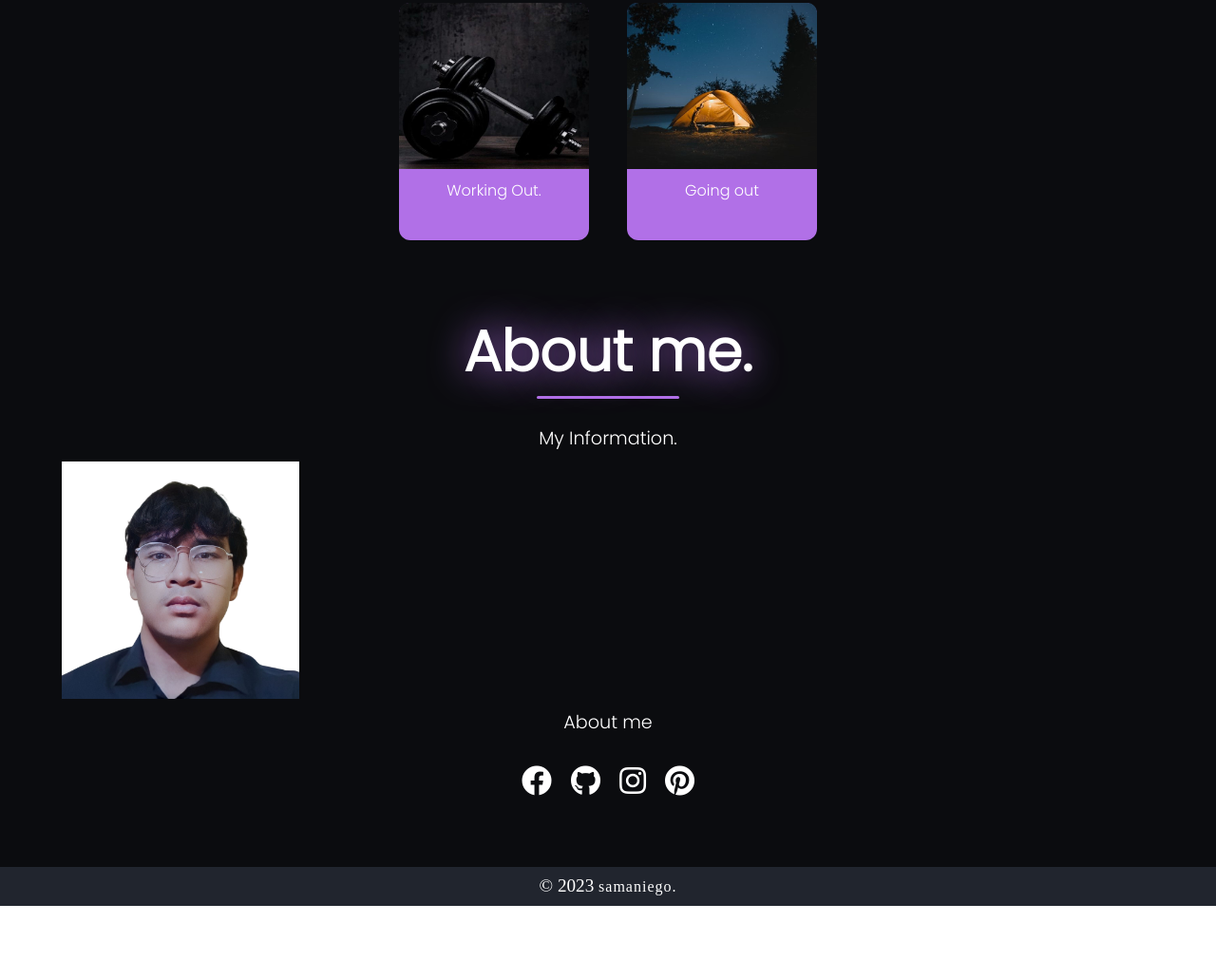
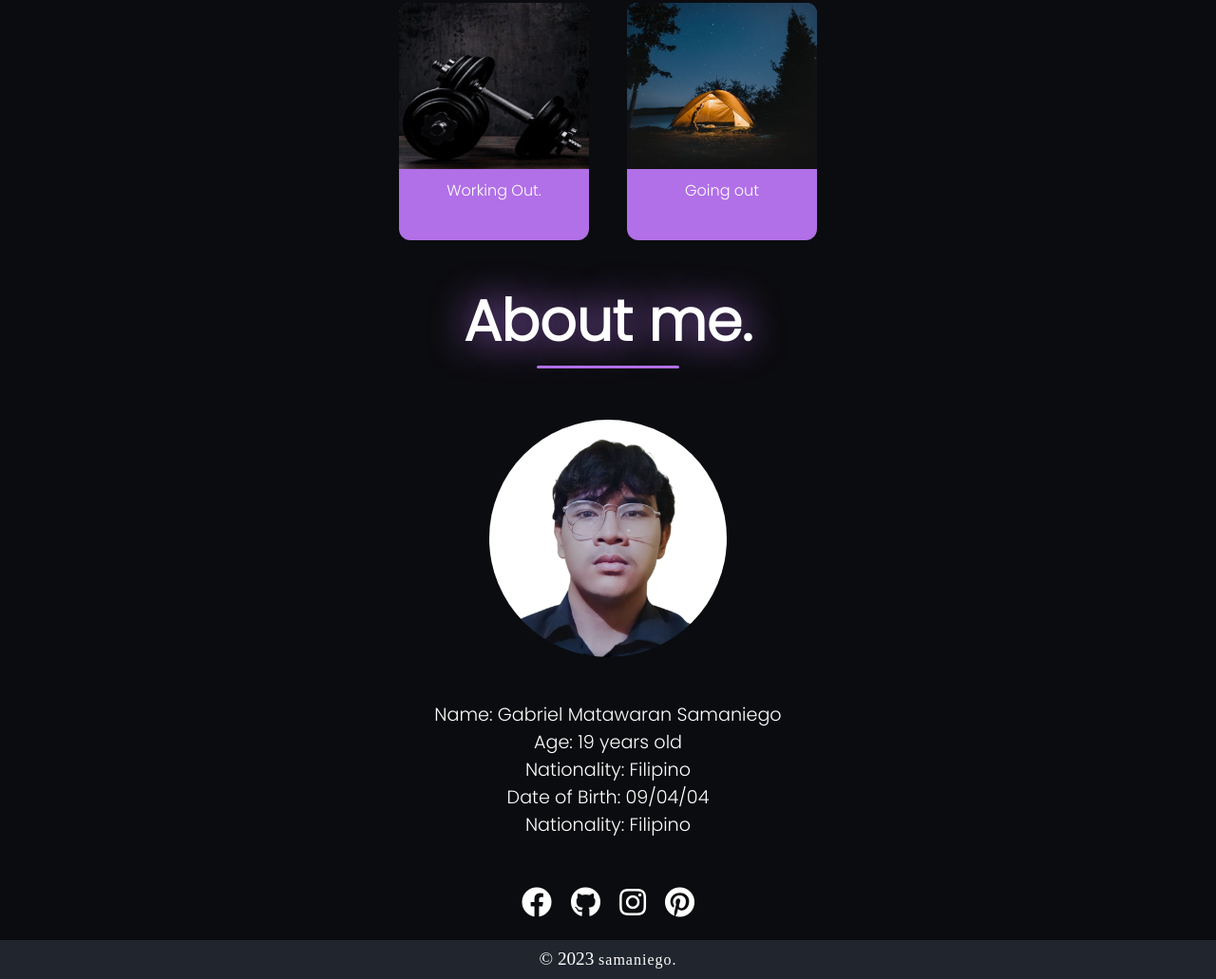
Before and after one commit to KisaragiKai/Kaijuu, a plain HTML site: page index.html in a window 1280 px wide. Shown: the part 1458-2489 px from the top of the page at 95% size. Before the commit the page ends 2412 px from the top, so only its background shows below. Drawn offline with nearby package versions, Linux system fonts and the light colour scheme.

Commit message:
Update index.html

```diff
--- a/index.html
+++ b/index.html
@@ -94,19 +94,19 @@
       </div>
 
         <!--──────────────Contact────────────────-->
-      <div id="contact">
-          <!--────social media links─────-->
+        <div id="contact">
            <h3>About me.<hr></h3>
-           <p>My Information.</p>
+           <img src="me.png" alt="gab" id="me" style="width: 250px; display: grid; margin: auto; border-radius: 50%;">
+           <p>
+             Name: Gabriel Matawaran Samaniego</br>
+             Age: 19 years old</br>
+             Nationality: Filipino</br>
+             Date of Birth: 09/04/04</br>
+             Nationality: Filipino</br>
 
+           </p>
 
-           <div class="me">
-            <img src="me.png" alt="gab" id="me">
-            </div>
-
-            <div>
-            <p>About me</p>
-            </div>
+        </div>
 
 
 
@@ -114,13 +114,20 @@
 
 
 
+
+
+
+
+
+ <!--────social media links─────-->
+
             <div class="social-media">
                 <a href="https://www.facebook.com/profile.php?id=100030470524263" target="_blank"><i class='fab fa-facebook'></i></a>
                 <a href="https://github.com/KisaragiKai" target="_blank"><i class='fab fa-github'></i></a>
                 <a href="https://www.instagram.com/riel.smngo/" target="_blank"><i class='fab fa-instagram'></i></a>
                 <a href="https://www.pinterest.ph/kisaragikaii/" target="_blank"><i class="fab fa-pinterest"></i></a>
             </div>
-      </div>
+
 
     </main>
       <footer class="copyright">© 2023
```
